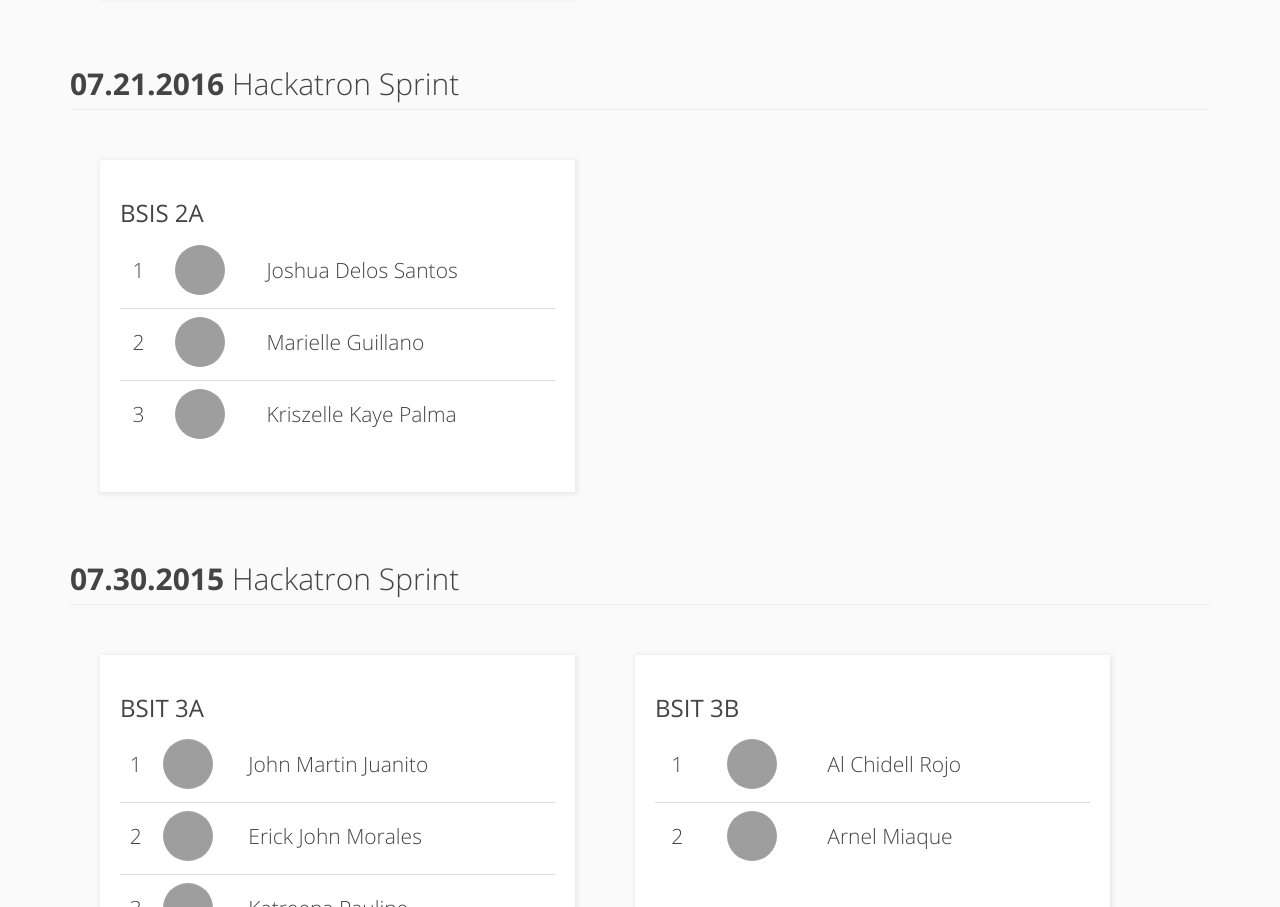
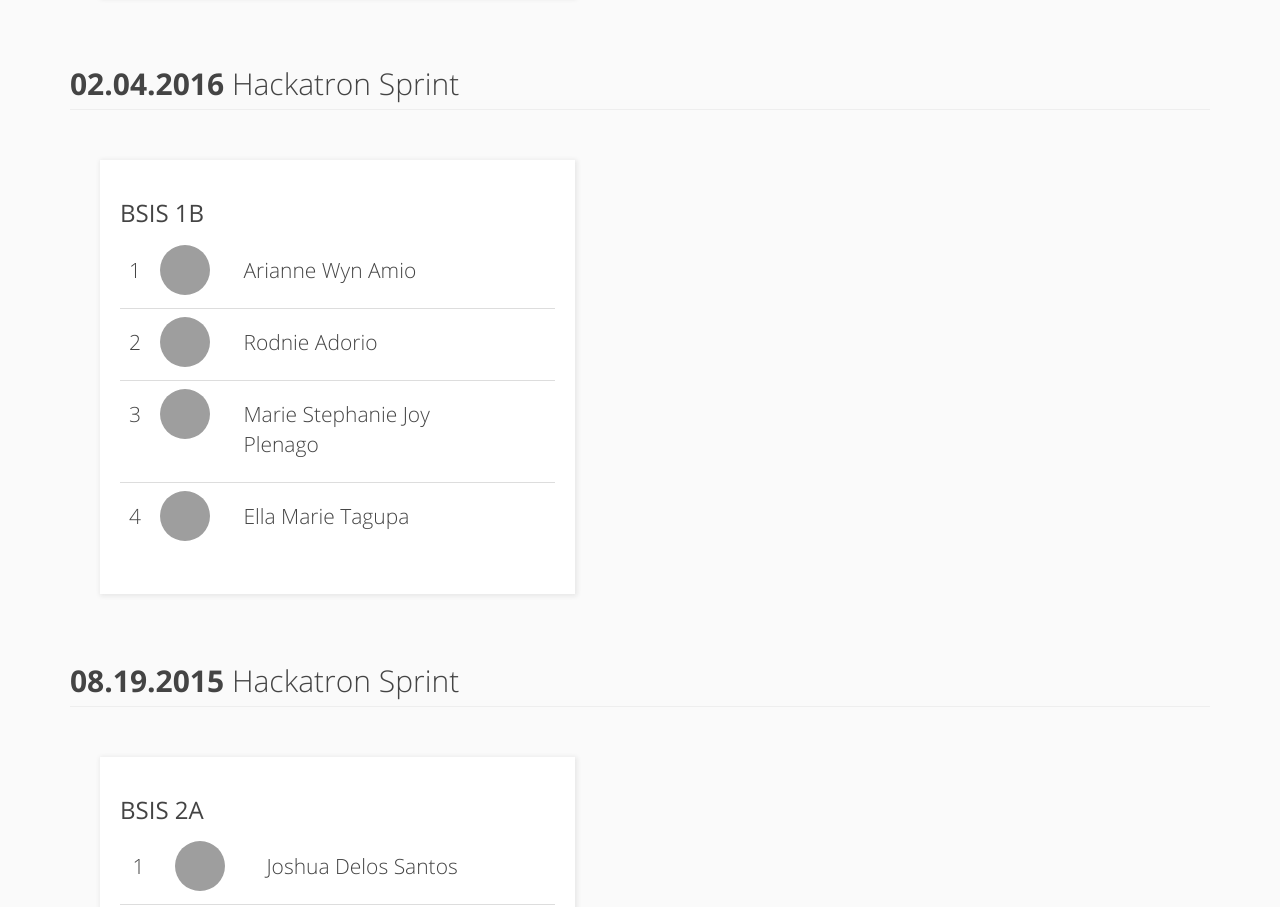
Before and after one commit to wvsu-cict-code/cict-hackatron, a website: page pages/leaderboard.html in a window 1280 px wide. Shown: the part 515-1422 px from the top of the page. Drawn offline with Linux system fonts and the light colour scheme; grey boxes are pictures that could not be loaded.

Commit message:
Site updated

```diff
--- a/pages/leaderboard.html
+++ b/pages/leaderboard.html
@@ -107,7 +107,60 @@
         </table>
       </div>
       <div class="clearfix"></div>
-<h2 class="page-header"><b>07.21.2016</b> Hackatron Sprint</h2>
+      <h2 class="page-header"><b>02.04.2016</b> Hackatron Sprint</h2>
+      <div class="course col-lg-5">
+        <h3 class="text-norm">BSIS 1B</h3>
+        <table class="table table-hover">
+          <thead>
+            <tr>
+              <td>
+                <p class="td-text text-center">1</p>
+              </td>
+              <td>
+                <img class="profile-img img-responsive img-circle" src="https://graph.facebook.com/100000520501699/picture" alt="" />
+              </td>
+              <td>
+                <p class="td-text col-lg-10">Arianne Wyn Amio</p>
+              </td>
+            </tr>
+            <tr>
+              <td>
+                <p class="td-text text-center">2</p>
+              </td>
+              <td>
+                <img class="profile-img img-responsive img-circle" src="https://graph.facebook.com/100004726083265/picture" alt="" />
+              </td>
+              <td>
+                <p class="td-text col-lg-10">Rodnie Adorio</p>
+              </td>
+            </tr>
+            <tr>
+              <td>
+                <p class="td-text text-center">3</p>
+              </td>
+              <td>
+                <img class="profile-img img-responsive img-circle" src="https://graph.facebook.com/100001377566002/picture" alt="" />
+              </td>
+              <td>
+                <p class="td-text col-lg-10">Marie Stephanie Joy Plenago</p>
+              </td>
+            </tr>
+            <tr>
+              <td>
+                <p class="td-text text-center">4</p>
+              </td>
+              <td>
+                <img class="profile-img img-responsive img-circle" src="https://graph.facebook.com/100005201223419/picture" alt="" />
+              </td>
+              <td>
+                <p class="td-text col-lg-10">Ella Marie Tagupa</p>
+              </td>
+            </tr>
+          </thead>
+        </table>
+      </div>
+      <div class="clearfix"></div>
+<h2 class="page-header"><b>08.19.2015</b> Hackatron Sprint</h2>
       <div class="course col-lg-5">
         <h3 class="text-norm">BSIS 2A</h3>
         <table class="table table-hover">
```
